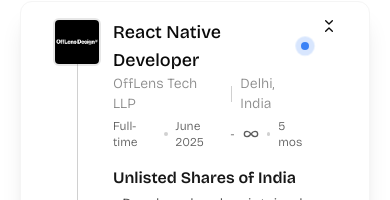
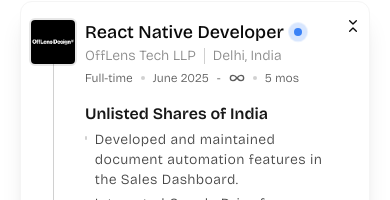
Before and after one commit to knandwani98/kush.dev, a Next.js app: page / in a window 390 px wide. Shown: the part 563-763 px from the top of the page. Built offline with nearby package versions, Linux system fonts and the light colour scheme.

Commit message:
fixed mobile view experience card

```diff
--- a/src/components/ExperienceCard.tsx
+++ b/src/components/ExperienceCard.tsx
@@ -30,7 +30,7 @@
     <div
       key={data.title}
       className={cn(
-        "flex justify-start items-start gap-3 sm:gap-4 py-4 relative rounded-lg transition-all duration-300 px-8",
+        "flex justify-start items-start gap-2 sm:gap-4 py-4 relative rounded-lg transition-all duration-300 px-2 sm:px-8",
         isProjectsVisible ? "hover:bg-accent/20" : ""
       )}
     >
@@ -113,7 +113,7 @@
         </p>
 
         {/* DATE */}
-        <div className="flex items-center justify-start gap-2">
+        <div className="flex items-center justify-start gap-2 max-sm:flex-wrap">
           {/* ROLE TYPE */}
           {data.role_type && (
             <>
@@ -187,9 +187,9 @@
       {isProjectsVisible && (
         <div className="transition-transform duration-500 ease-in-out">
           {!isCollapsed ? (
-            <ChevronsDownUp className="w-4 h-4 rotate-0" />
+            <ChevronsDownUp onClick={() => setIsCollapsed(true)} className="w-4 h-4 rotate-0" />
           ) : (
-            <ChevronsUpDownIcon className="w-4 h-4 rotate-180" />
+            <ChevronsUpDownIcon onClick={() => setIsCollapsed(false)} className="w-4 h-4 rotate-180" />
           )}
         </div>
       )}
--- a/src/components/TechStack.tsx
+++ b/src/components/TechStack.tsx
@@ -10,7 +10,7 @@
         My Stack
       </h1>
 
-      <ul className="flex flex-wrap justify-center items-center gap-4 mt-8">
+      <ul className="flex flex-wrap justify-center items-center gap-3 sm:gap-4 mt-8">
         {TECH_STACK_DATA.map((tech) => (
           <li
             key={tech.label}
```
